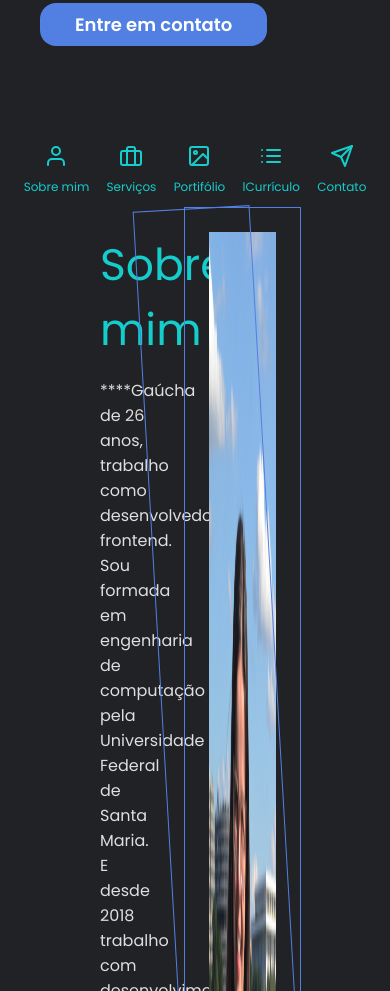
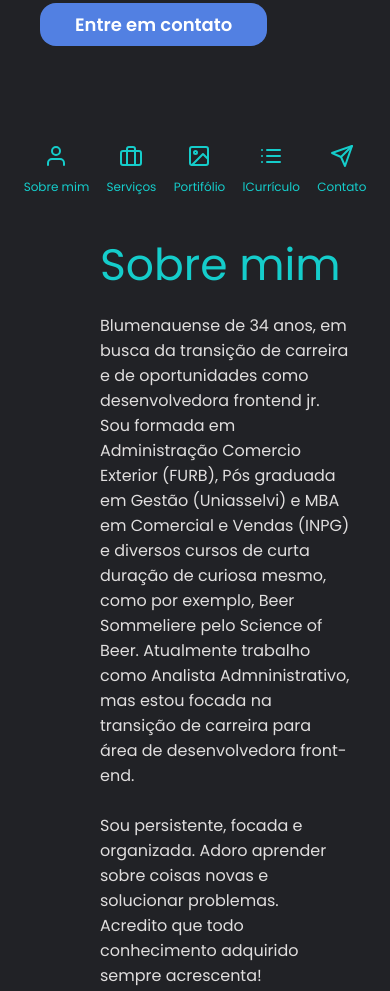
Before and after one commit to milenaclaudino/pm1, a plain HTML site: page index.html in a window 390 px wide. Shown: the part 637-1628 px from the top of the page. Drawn offline with nearby package versions, Linux system fonts and the light colour scheme.

Commit message:
Responsividade do Sobre Mim

```diff
--- a/index.html
+++ b/index.html
@@ -31,10 +31,10 @@
     <section class="about-me">
         <div class="container">
             <h1 class="title-green">Sobre mim</h1>
-            <p>****Gaúcha de 26 anos, trabalho como desenvolvedora frontend. Sou formada em engenharia de computação pela Universidade Federal de Santa Maria. E desde 2018 trabalho com desenvolvimento frontend usando: html, css, js. Atualmente trabalho com o framework Vue Js, mas tenho experiência com Angular e React também.
+            <p>Blumenauense de 34 anos, em busca da transição de carreira e de oportunidades como desenvolvedora frontend jr. Sou formada em Administração Comercio Exterior (FURB), Pós graduada em Gestão (Uniasselvi) e MBA em Comercial e Vendas (INPG) e diversos cursos de curta duração de curiosa mesmo, como por exemplo, Beer Sommeliere pelo Science of Beer. Atualmente trabalho como Analista Admninistrativo, mas estou focada na transição de carreira para área de desenvolvedora front-end.
             <br>
             <br>
-                Sou muito criativa, adoro estudar sobre design, novas tecnologias e estou sempre pronta para um novo desafio.****</p>
+            Sou persistente, focada e organizada. Adoro aprender sobre coisas novas e solucionar problemas. Acredito que todo conhecimento adquirido sempre acrescenta!</p>
         </div>
         <div class="img-container">
             <div class="line green"></div>
--- a/style.css
+++ b/style.css
@@ -88,6 +88,7 @@ nav {
     padding: 0 100px;
     position: sticky;
     top: 0;
+    z-index: 99;
 }
 
 nav .img {
@@ -117,12 +118,12 @@ nav ul a svg {
 }
 
 .about-me .container {
-    width: 50%;
+    width: 60%;
     padding-right: 50px;
 }
 
 .about-me .img-container {
-    width: 50%;
+    width: 40%;
     text-align: center;
     position: relative;
 }
@@ -130,6 +131,7 @@ nav ul a svg {
 .about-me .img-container img {
     width: 70%;
     height: 100%;
+    object-fit: cover;
 }
 
 .about-me .img-container .line {
@@ -165,6 +167,24 @@ nav ul a svg {
     nav {
         padding: 0 30px;
     }
+
+    .about-me {
+        flex-direction: column;
+    }
+
+    .about-me .container, .about-me .img-container {
+        width: 100%;
+    }
+
+    .about-me .container {
+        padding-right: 0;
+    }
+
+    .about-me .img-container {
+        margin: 70px 0;
+    }
+
+
 }
 
 /* de tablet */
@@ -213,5 +233,9 @@ nav ul a svg {
         margin: 0 auto 10px;
     }
 
+    .about-me {
+        padding-right: 40px;
+    }
+
 
 }
```
